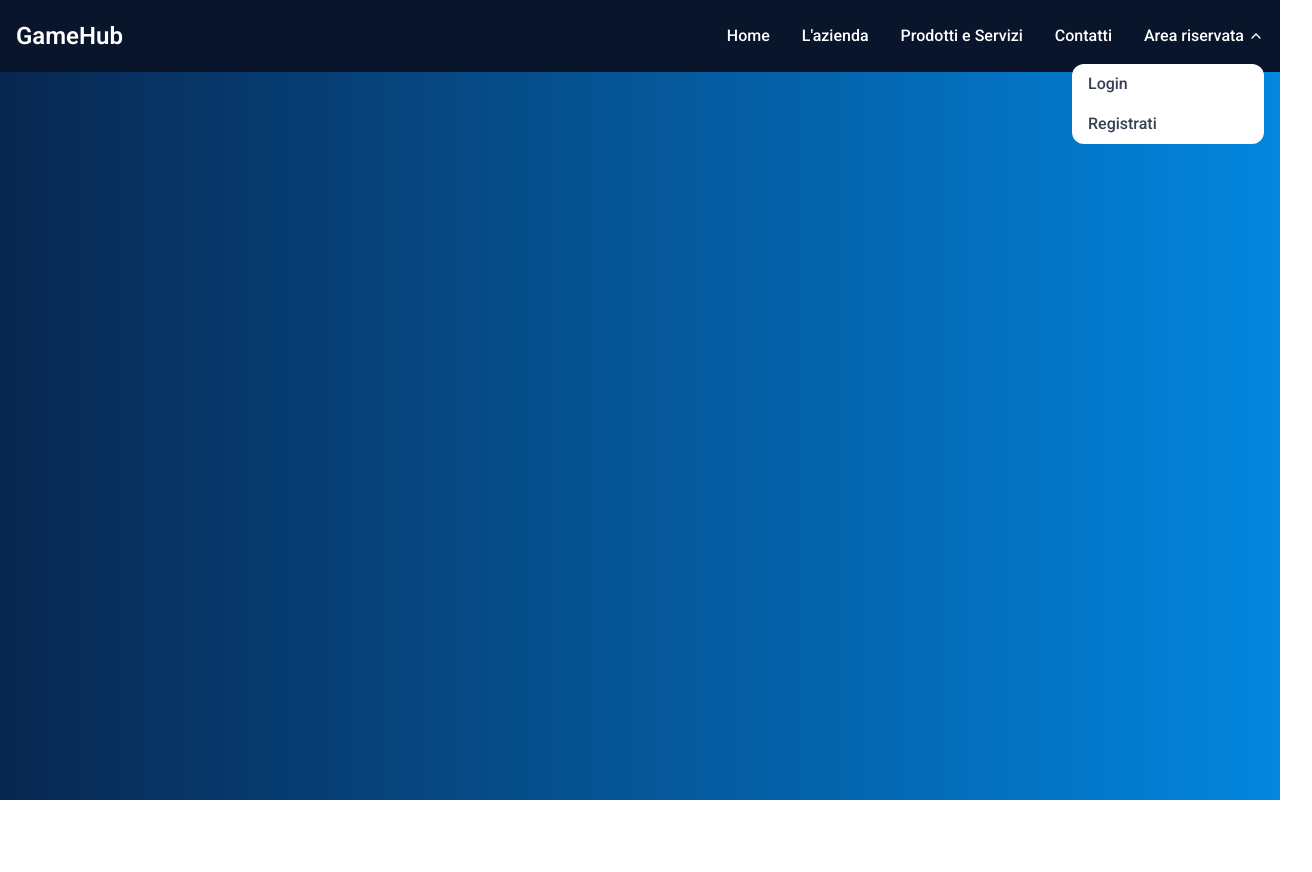
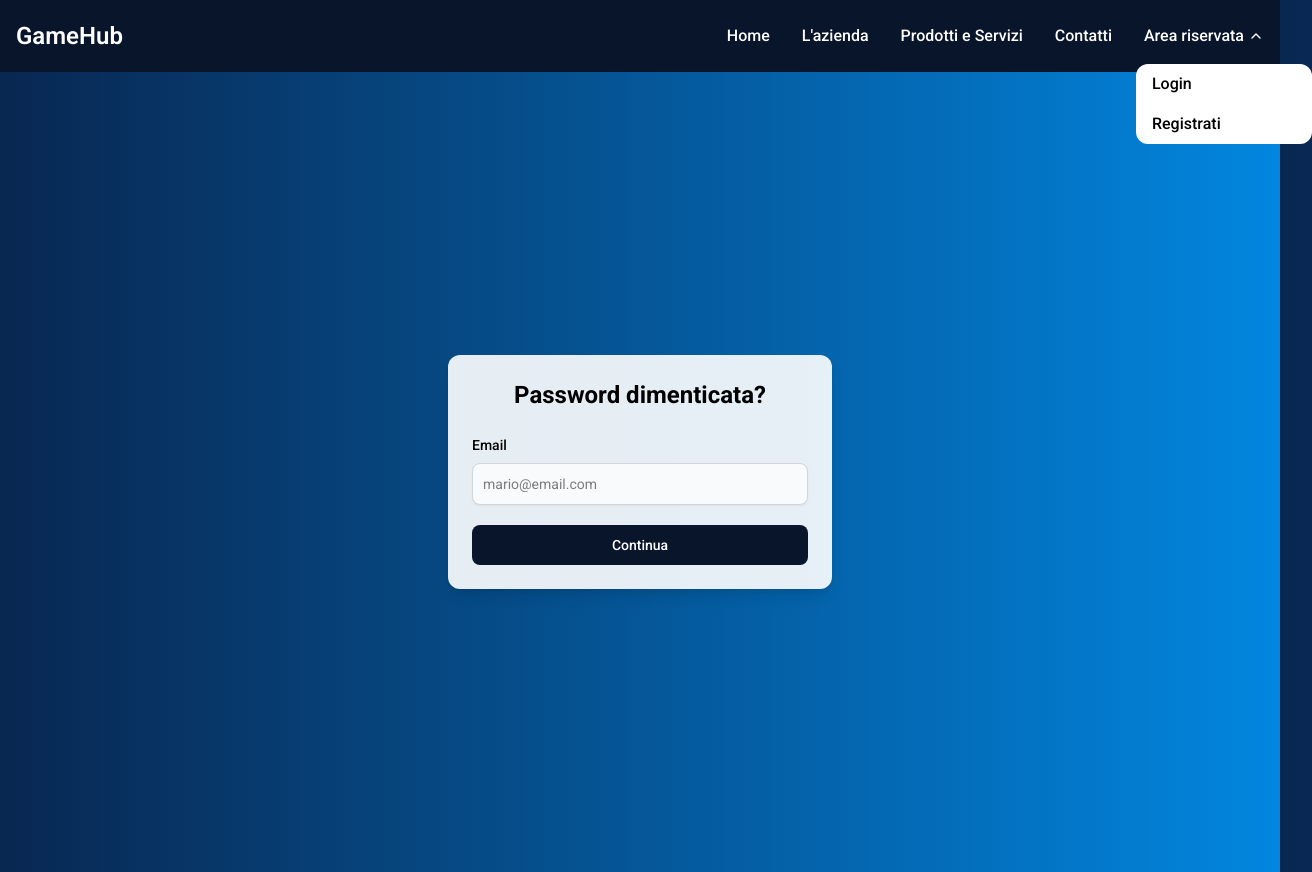
Before and after one commit to PierluigiPapa/proj-gamehub, a React app: page /password-dimenticata in a window 1280 px wide. Both pictures are taken after a click on the button "Area riservata". Shown: the whole page, 1312 px wide, since content can reach past the window. Before the commit the page ends 800 px from the top, so only its background shows below. Built offline with nearby package versions, Linux system fonts and the light colour scheme; the HTML template or start-up script is replaced by a standard one.

Commit message:
feat: created password dimenticata form

```diff
--- a/src/App.jsx
+++ b/src/App.jsx
@@ -3,6 +3,7 @@ import { Header } from "./components/Header";
 import { Login } from "./components/Login";
 import { Register } from "./components/Register";
 import { HomePage } from "./pages/HomePage";
+import { PasswordDimenticata } from "./components/PasswordDimenticata";
 
 function App() {
   return (
@@ -12,6 +13,7 @@ function App() {
         <Route path="/" element={<HomePage />} />
         <Route path="/register" element={<Register />} />
         <Route path="/login" element={<Login />} />
+        <Route path="/password-dimenticata" element={<PasswordDimenticata />} />
       </Routes>
     </BrowserRouter>
   );
--- a/src/components/Header.jsx
+++ b/src/components/Header.jsx
@@ -51,15 +51,15 @@ export function Header() {
                 </button>
 
                 {open && (
-                  <ul className="absolute right-0 mt-2 w-48 bg-white rounded-xl overflow-hidden">
+                  <ul className="absolute bg-white -left-2 mt-2 w-44 rounded-xl overflow-hidden">
                     <li>
-                      <Link to="/login" onClick={() => setOpen(false)} className="block px-4 py-2 text-gray-700 hover:bg-gray-100 rounded-t-xl">
+                      <Link to="/login" onClick={() => setOpen(false)} className="block px-4 py-2 text-black hover:bg-blue-300 rounded-t-xl">
                         Login
                       </Link>
                     </li>
 
                     <li>
-                      <Link to="/register" onClick={() => setOpen(false)} className="block px-4 py-2 text-gray-700 hover:bg-gray-100 rounded-b-xl">
+                      <Link to="/register" onClick={() => setOpen(false)} className="block px-4 py-2 text-black hover:bg-blue-300 rounded-b-xl">
                         Registrati
                       </Link>
                     </li>
--- a/src/components/Login.jsx
+++ b/src/components/Login.jsx
@@ -1,5 +1,9 @@
+import { Link } from "react-router-dom";
+
+
 export function Login() {
     return (
+        <>
         <div className="flex items-center justify-center min-h-screen">
             <form className="max-w-sm w-full mx-auto p-6 rounded-xl bg-white/90 shadow-lg">
 
@@ -9,50 +13,35 @@ export function Login() {
                     <label htmlFor="email" className="block mb-2 text-sm font-medium text-black">
                         Email
                     </label>
-                    <input
-                        type="email"
-                        id="email"
-                        placeholder="mario@email.com"
-                        className="shadow-xs bg-gray-50 border border-gray-300 text-black text-sm rounded-lg block w-full p-2.5"
-                    />
+                    <input type="email" id="email" placeholder="mario@email.com" className="shadow-xs bg-gray-50 border border-gray-300 text-black text-sm rounded-lg block w-full p-2.5"/>
                 </div>
 
                 <div className="mb-5">
                     <label htmlFor="password" className="block mb-2 text-sm font-medium text-black">
                         Password
                     </label>
-                    <input
-                        type="password"
-                        id="password"
-                        placeholder=""
-                        className="shadow-xs bg-gray-50 border border-gray-300 text-black text-sm rounded-lg block w-full p-2.5"
-                    />
+                    <input type="password" id="password" placeholder="" className="shadow-xs bg-gray-50 border border-gray-300 text-black text-sm rounded-lg block w-full p-2.5"/>
                 </div>
 
                 <div className="flex justify-between items-center mb-5">
                     <div className="flex items-center">
-                        <input
-                            id="remember"
-                            type="checkbox"
-                            className="w-4 h-4 border border-gray-300 rounded-sm bg-gray-50"
-                        />
+                        <input id="remember" type="checkbox" className="w-4 h-4 border border-gray-300 rounded-sm bg-gray-50"/>
                         <label htmlFor="remember" className="ms-2 text-sm font-medium text-black">
                             Rimani connesso
                         </label>
                     </div>
 
-                    <a href="#" className="text-orange-600 font-bold text-sm hover:underline">
+                    <Link to="/password-dimenticata" className="text-orange-600 font-bold text-sm hover:underline">
                         Password dimenticata?
-                    </a>
+                    </Link>
                 </div>
 
-                <button
-                    type="submit"
-                    className="w-full text-white bg-blu hover:bg-ciano-2 hover:text-black focus:ring-4 focus:outline-none focus:ring-blue-300 font-medium rounded-lg text-sm px-5 py-2.5 text-center"
-                >
+                <button type="submit" className="w-full text-white bg-blu hover:bg-ciano-2 hover:text-black font-medium rounded-lg text-sm px-5 py-2.5 text-center">
                     Accedi
                 </button>
             </form>
         </div>
+        </>
+
     );
 }
--- /dev/null
+++ b/src/components/PasswordDimenticata.jsx
@@ -0,0 +1,23 @@
+export function PasswordDimenticata() {
+    return (
+        <>
+        <div className="flex items-center justify-center min-h-screen">
+            <form className="max-w-sm w-full mx-auto p-6 rounded-xl bg-white/90 shadow-lg">
+
+                <h2 className="text-2xl font-bold mb-6 text-black text-center">Password dimenticata?</h2>
+
+                <div className="mb-5">
+                    <label htmlFor="email" className="block mb-2 text-sm font-medium text-black">
+                        Email
+                    </label>
+                    <input type="email" id="email" placeholder="mario@email.com" className="shadow-xs bg-gray-50 border border-gray-300 text-black text-sm rounded-lg block w-full p-2.5"/>
+                </div>
+
+                <button type="submit" className="w-full text-white bg-blu hover:bg-ciano-2 hover:text-black font-medium rounded-lg text-sm px-5 py-2.5 text-center">
+                    Continua
+                </button>
+            </form>
+        </div>
+        </>
+    )
+}
```
